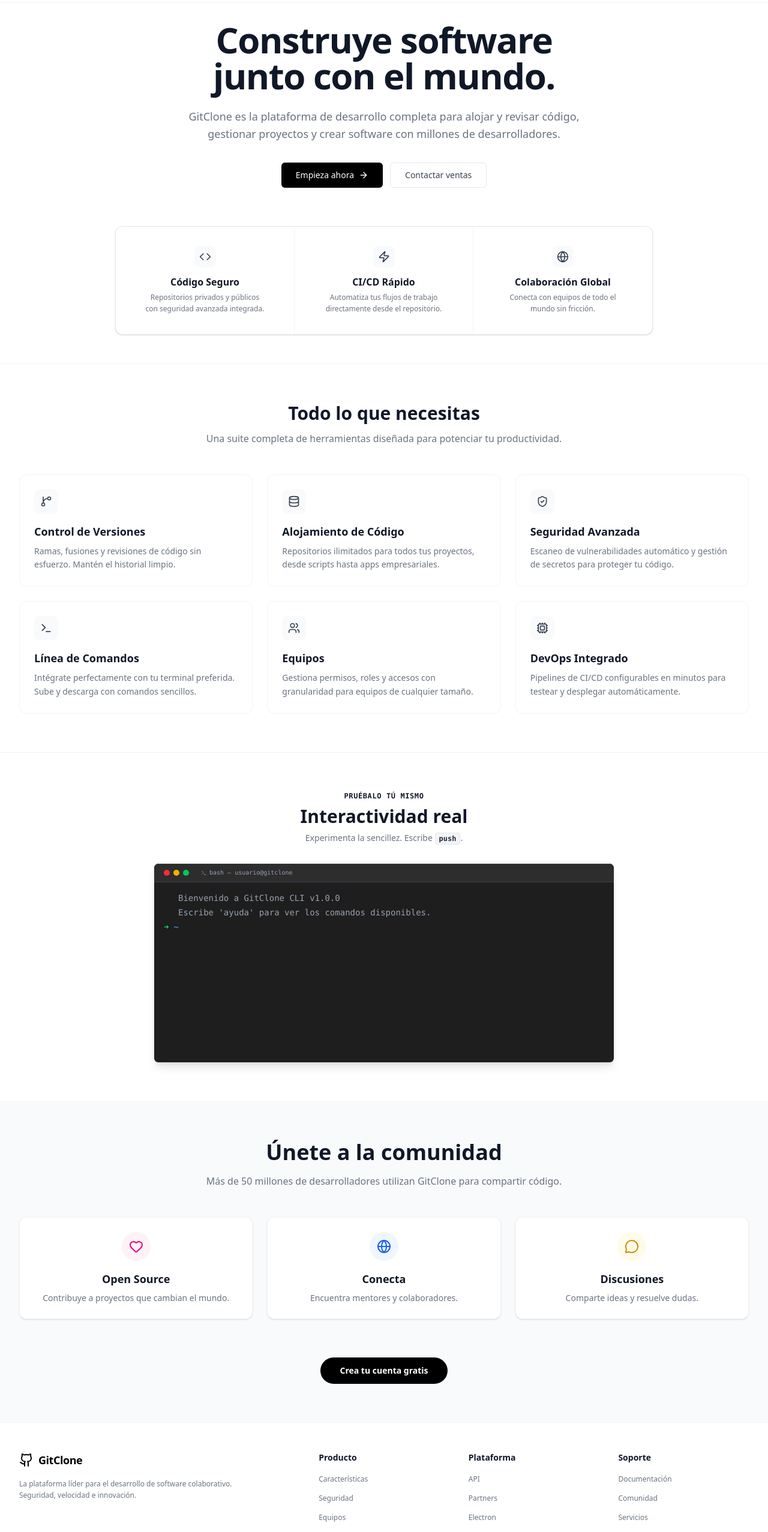
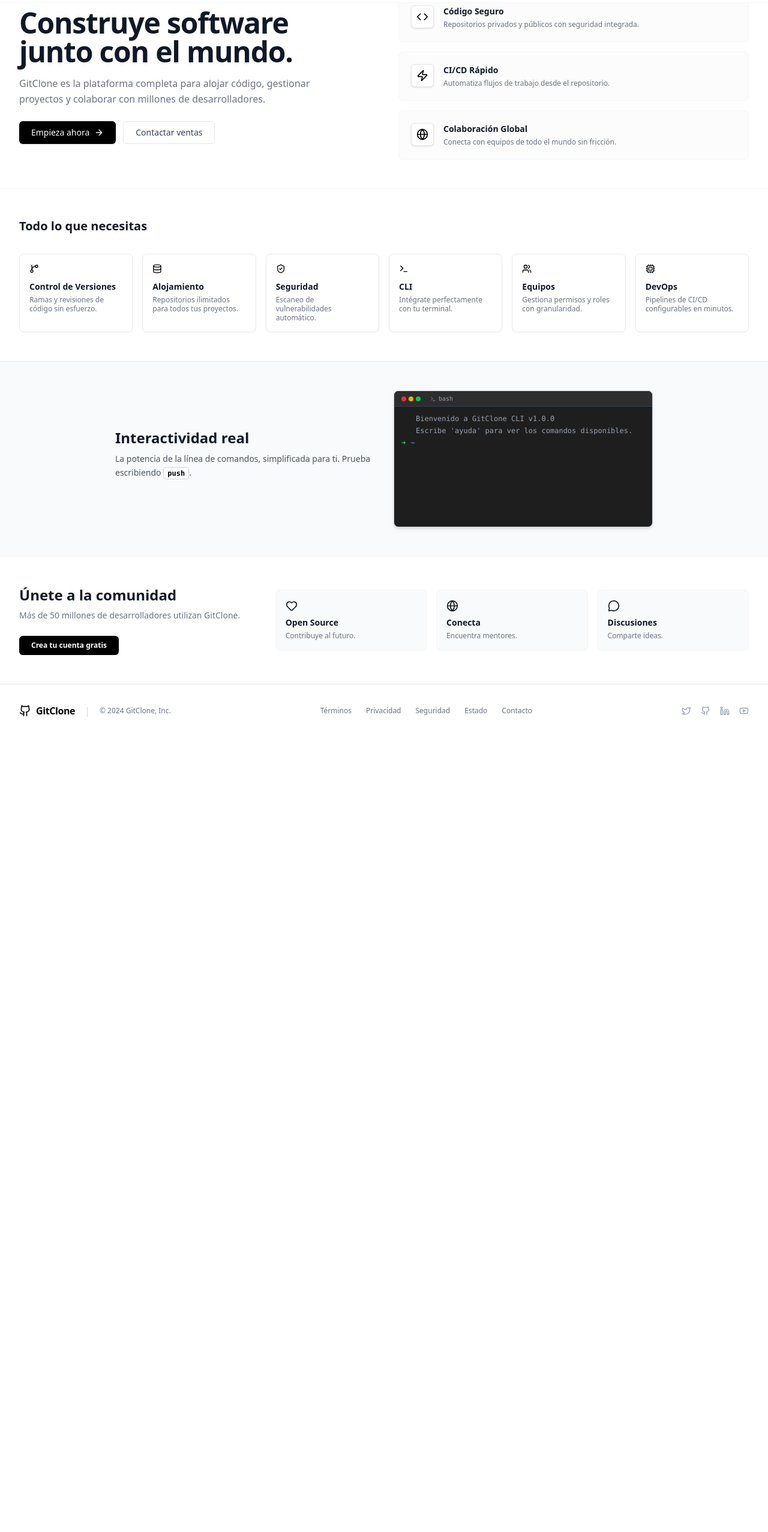
Before and after one commit to jaanque/githubclone, a React (Vite) app: page / in a window 1280 px wide. Shown: the part 60-2614 px from the top of the page at 60% size. After the commit the page ends 1289 px from the top, so only its background shows below. Built offline with nearby package versions, Linux system fonts and the light colour scheme.

Commit message:
refactor: Redesign for compact, modern aesthetic and fix initial scroll

```diff
--- a/src/components/Community.tsx
+++ b/src/components/Community.tsx
@@ -2,46 +2,37 @@ import { Heart, Globe, MessageCircle } from 'lucide-react';
 
 const Community = () => {
   return (
-    <section id="community" className="py-16 bg-gray-50 text-center border-t border-gray-100">
-      <div className="max-w-7xl mx-auto px-4 sm:px-6 lg:px-8">
-        <h2 className="text-2xl sm:text-4xl font-bold text-gray-900 mb-4">
-          Únete a la comunidad
-        </h2>
-        <p className="text-gray-500 text-base max-w-2xl mx-auto mb-12 font-light">
-          Más de 50 millones de desarrolladores utilizan GitClone para compartir código.
-        </p>
+    <section id="community" className="py-12 bg-white border-t border-gray-100">
+      <div className="max-w-7xl mx-auto px-4 sm:px-6 lg:px-8 flex flex-col md:flex-row items-center justify-between gap-8">
+        <div className="md:w-1/3">
+          <h2 className="text-2xl font-bold text-gray-900 mb-2">
+            Únete a la comunidad
+          </h2>
+          <p className="text-gray-500 text-sm font-light mb-6">
+            Más de 50 millones de desarrolladores utilizan GitClone.
+          </p>
+          <button className="px-5 py-2 bg-black text-white rounded-md font-bold text-xs hover:bg-gray-800 transition-colors cursor-pointer">
+            Crea tu cuenta gratis
+          </button>
+        </div>
 
-        <div className="grid grid-cols-1 md:grid-cols-3 gap-6">
-          <div className="flex flex-col items-center p-6 bg-white rounded-xl border border-gray-100 shadow-sm transition-all duration-300">
-            <div className="w-12 h-12 bg-pink-50 rounded-full flex items-center justify-center mb-4">
-              <Heart className="w-6 h-6 text-pink-600" />
-            </div>
-            <h3 className="text-lg font-bold text-gray-900 mb-2">Open Source</h3>
-            <p className="text-gray-500 text-sm">Contribuye a proyectos que cambian el mundo.</p>
+        <div className="md:w-2/3 grid grid-cols-1 sm:grid-cols-3 gap-4 w-full">
+          <div className="p-4 bg-gray-50 rounded-lg border border-gray-100">
+            <Heart className="w-5 h-5 text-gray-900 mb-2" />
+            <h3 className="text-sm font-bold text-gray-900">Open Source</h3>
+            <p className="text-gray-500 text-xs mt-1">Contribuye al futuro.</p>
           </div>
 
-          <div className="flex flex-col items-center p-6 bg-white rounded-xl border border-gray-100 shadow-sm transition-all duration-300">
-            <div className="w-12 h-12 bg-blue-50 rounded-full flex items-center justify-center mb-4">
-              <Globe className="w-6 h-6 text-blue-600" />
-            </div>
-            <h3 className="text-lg font-bold text-gray-900 mb-2">Conecta</h3>
-            <p className="text-gray-500 text-sm">Encuentra mentores y colaboradores.</p>
+          <div className="p-4 bg-gray-50 rounded-lg border border-gray-100">
+            <Globe className="w-5 h-5 text-gray-900 mb-2" />
+            <h3 className="text-sm font-bold text-gray-900">Conecta</h3>
+            <p className="text-gray-500 text-xs mt-1">Encuentra mentores.</p>
           </div>
 
-          <div className="flex flex-col items-center p-6 bg-white rounded-xl border border-gray-100 shadow-sm transition-all duration-300">
-            <div className="w-12 h-12 bg-yellow-50 rounded-full flex items-center justify-center mb-4">
-              <MessageCircle className="w-6 h-6 text-yellow-600" />
-            </div>
-            <h3 className="text-lg font-bold text-gray-900 mb-2">Discusiones</h3>
-            <p className="text-gray-500 text-sm">Comparte ideas y resuelve dudas.</p>
-          </div>
-        </div>
-
-        <div className="mt-16">
-          <div className="inline-block">
-            <button className="px-8 py-3 bg-black text-white rounded-full font-bold text-sm hover:bg-gray-800 transition-colors cursor-pointer">
-              Crea tu cuenta gratis
-            </button>
+          <div className="p-4 bg-gray-50 rounded-lg border border-gray-100">
+            <MessageCircle className="w-5 h-5 text-gray-900 mb-2" />
+            <h3 className="text-sm font-bold text-gray-900">Discusiones</h3>
+            <p className="text-gray-500 text-xs mt-1">Comparte ideas.</p>
           </div>
         </div>
       </div>
--- a/src/components/Features.tsx
+++ b/src/components/Features.tsx
@@ -2,59 +2,56 @@ import { GitBranch, Database, ShieldCheck, Terminal, Users, Cpu } from 'lucide-r
 
 const features = [
   {
-    icon: <GitBranch className="w-5 h-5 text-gray-700" />,
+    icon: <GitBranch className="w-4 h-4 text-black" />,
     title: "Control de Versiones",
-    description: "Ramas, fusiones y revisiones de código sin esfuerzo. Mantén el historial limpio."
+    description: "Ramas y revisiones de código sin esfuerzo."
   },
   {
-    icon: <Database className="w-5 h-5 text-gray-700" />,
-    title: "Alojamiento de Código",
-    description: "Repositorios ilimitados para todos tus proyectos, desde scripts hasta apps empresariales."
+    icon: <Database className="w-4 h-4 text-black" />,
+    title: "Alojamiento",
+    description: "Repositorios ilimitados para todos tus proyectos."
   },
   {
-    icon: <ShieldCheck className="w-5 h-5 text-gray-700" />,
-    title: "Seguridad Avanzada",
-    description: "Escaneo de vulnerabilidades automático y gestión de secretos para proteger tu código."
+    icon: <ShieldCheck className="w-4 h-4 text-black" />,
+    title: "Seguridad",
+    description: "Escaneo de vulnerabilidades automático."
   },
   {
-    icon: <Terminal className="w-5 h-5 text-gray-700" />,
-    title: "Línea de Comandos",
-    description: "Intégrate perfectamente con tu terminal preferida. Sube y descarga con comandos sencillos."
+    icon: <Terminal className="w-4 h-4 text-black" />,
+    title: "CLI",
+    description: "Intégrate perfectamente con tu terminal."
   },
   {
-    icon: <Users className="w-5 h-5 text-gray-700" />,
+    icon: <Users className="w-4 h-4 text-black" />,
     title: "Equipos",
-    description: "Gestiona permisos, roles y accesos con granularidad para equipos de cualquier tamaño."
+    description: "Gestiona permisos y roles con granularidad."
   },
   {
-    icon: <Cpu className="w-5 h-5 text-gray-700" />,
-    title: "DevOps Integrado",
-    description: "Pipelines de CI/CD configurables en minutos para testear y desplegar automáticamente."
+    icon: <Cpu className="w-4 h-4 text-black" />,
+    title: "DevOps",
+    description: "Pipelines de CI/CD configurables en minutos."
   }
 ];
 
 const Features = () => {
   return (
-    <section id="features" className="py-16 bg-white border-t border-gray-100">
+    <section id="features" className="py-12 bg-white">
       <div className="max-w-7xl mx-auto px-4 sm:px-6 lg:px-8">
-        <div className="text-center mb-12">
-          <h2 className="text-2xl sm:text-3xl font-bold text-gray-900 mb-3">Todo lo que necesitas</h2>
-          <p className="text-gray-500 max-w-2xl mx-auto text-base font-light">
-            Una suite completa de herramientas diseñada para potenciar tu productividad.
-          </p>
+        <div className="mb-8">
+          <h2 className="text-xl font-bold text-gray-900">Todo lo que necesitas</h2>
         </div>
 
-        <div className="grid grid-cols-1 md:grid-cols-2 lg:grid-cols-3 gap-6">
+        <div className="grid grid-cols-2 md:grid-cols-3 lg:grid-cols-6 gap-4">
           {features.map((feature, index) => (
             <div
               key={index}
-              className="p-6 rounded-xl bg-white border border-gray-100 hover:border-gray-300 transition-colors duration-200 group cursor-default"
+              className="p-4 rounded-lg bg-white border border-gray-200 hover:border-gray-400 transition-colors duration-200 group cursor-default"
             >
-              <div className="mb-4 bg-gray-50 w-10 h-10 rounded-lg flex items-center justify-center group-hover:bg-gray-100 transition-colors duration-200">
+              <div className="mb-3">
                 {feature.icon}
               </div>
-              <h3 className="text-lg font-bold text-gray-900 mb-2">{feature.title}</h3>
-              <p className="text-gray-500 text-sm leading-relaxed">
+              <h3 className="text-sm font-bold text-gray-900 mb-1">{feature.title}</h3>
+              <p className="text-gray-500 text-xs leading-tight">
                 {feature.description}
               </p>
             </div>
--- a/src/components/Footer.tsx
+++ b/src/components/Footer.tsx
@@ -2,56 +2,29 @@ import { Github, Twitter, Linkedin, Youtube } from 'lucide-react';
 
 const Footer = () => {
   return (
-    <footer className="bg-white border-t border-gray-100 pt-12 pb-8">
+    <footer className="bg-white border-t border-gray-200 py-8">
       <div className="max-w-7xl mx-auto px-4 sm:px-6 lg:px-8">
-        <div className="grid grid-cols-2 md:grid-cols-4 lg:grid-cols-5 gap-8 mb-12">
-          <div className="col-span-2 lg:col-span-2">
-            <div className="flex items-center mb-4 cursor-pointer">
-              <Github className="h-6 w-6 text-black" />
-              <span className="ml-2 text-lg font-bold text-black tracking-tight">GitClone</span>
+        <div className="flex flex-col md:flex-row justify-between items-center gap-4">
+          <div className="flex items-center gap-4">
+            <div className="flex items-center cursor-pointer">
+              <Github className="h-5 w-5 text-black" />
+              <span className="ml-2 text-base font-bold text-black tracking-tight">GitClone</span>
             </div>
-            <p className="text-gray-500 max-w-sm text-xs leading-relaxed">
-              La plataforma líder para el desarrollo de software colaborativo.
-              Seguridad, velocidad e innovación.
+            <span className="text-gray-300">|</span>
+            <p className="text-gray-500 text-xs">
+              © 2024 GitClone, Inc.
             </p>
           </div>
 
-          <div>
-            <h4 className="text-gray-900 font-bold mb-3 text-sm">Producto</h4>
-            <ul className="space-y-2">
-              <li><a href="#" className="text-gray-500 hover:text-black transition-colors cursor-pointer text-xs">Características</a></li>
-              <li><a href="#" className="text-gray-500 hover:text-black transition-colors cursor-pointer text-xs">Seguridad</a></li>
-              <li><a href="#" className="text-gray-500 hover:text-black transition-colors cursor-pointer text-xs">Equipos</a></li>
-              <li><a href="#" className="text-gray-500 hover:text-black transition-colors cursor-pointer text-xs">Empresas</a></li>
-            </ul>
+          <div className="flex gap-6 text-xs text-gray-500">
+            <a href="#" className="hover:text-black transition-colors cursor-pointer">Términos</a>
+            <a href="#" className="hover:text-black transition-colors cursor-pointer">Privacidad</a>
+            <a href="#" className="hover:text-black transition-colors cursor-pointer">Seguridad</a>
+            <a href="#" className="hover:text-black transition-colors cursor-pointer">Estado</a>
+            <a href="#" className="hover:text-black transition-colors cursor-pointer">Contacto</a>
           </div>
 
-          <div>
-            <h4 className="text-gray-900 font-bold mb-3 text-sm">Plataforma</h4>
-            <ul className="space-y-2">
-              <li><a href="#" className="text-gray-500 hover:text-black transition-colors cursor-pointer text-xs">API</a></li>
-              <li><a href="#" className="text-gray-500 hover:text-black transition-colors cursor-pointer text-xs">Partners</a></li>
-              <li><a href="#" className="text-gray-500 hover:text-black transition-colors cursor-pointer text-xs">Electron</a></li>
-              <li><a href="#" className="text-gray-500 hover:text-black transition-colors cursor-pointer text-xs">Desktop</a></li>
-            </ul>
-          </div>
-
-          <div>
-            <h4 className="text-gray-900 font-bold mb-3 text-sm">Soporte</h4>
-            <ul className="space-y-2">
-              <li><a href="#" className="text-gray-500 hover:text-black transition-colors cursor-pointer text-xs">Documentación</a></li>
-              <li><a href="#" className="text-gray-500 hover:text-black transition-colors cursor-pointer text-xs">Comunidad</a></li>
-              <li><a href="#" className="text-gray-500 hover:text-black transition-colors cursor-pointer text-xs">Servicios</a></li>
-              <li><a href="#" className="text-gray-500 hover:text-black transition-colors cursor-pointer text-xs">Estado</a></li>
-            </ul>
-          </div>
-        </div>
-
-        <div className="border-t border-gray-100 pt-8 flex flex-col md:flex-row justify-between items-center">
-          <p className="text-gray-400 text-xs mb-4 md:mb-0">
-            © 2024 GitClone, Inc.
-          </p>
-          <div className="flex space-x-6">
+          <div className="flex space-x-4">
             <a href="#" className="text-gray-400 hover:text-black transition-colors cursor-pointer">
               <Twitter className="h-4 w-4" />
             </a>
--- a/src/components/Hero.tsx
+++ b/src/components/Hero.tsx
@@ -2,52 +2,62 @@ import { Code, Zap, Globe, ArrowRight } from 'lucide-react';
 
 const Hero = () => {
   return (
-    <div className="relative pt-24 pb-12 bg-white overflow-hidden">
-      <div className="relative z-10 max-w-7xl mx-auto px-4 sm:px-6 lg:px-8 text-center">
-        <h1 className="text-4xl sm:text-6xl font-bold tracking-tight text-gray-900 mb-6">
+    <div className="relative pt-12 pb-12 bg-white overflow-hidden border-b border-gray-100">
+      <div className="max-w-7xl mx-auto px-4 sm:px-6 lg:px-8">
+        <div className="grid grid-cols-1 md:grid-cols-2 gap-12 items-center">
+          {/* Left Column: Text */}
+          <div className="text-left">
+            <h1 className="text-3xl sm:text-5xl font-bold tracking-tight text-gray-900 mb-4">
               Construye software <br />
               <span className="text-gray-900">
                 junto con el mundo.
               </span>
             </h1>
 
-        <p className="mt-4 text-lg text-gray-500 max-w-2xl mx-auto mb-8 leading-relaxed font-light">
-          GitClone es la plataforma de desarrollo completa para alojar y revisar código,
-          gestionar proyectos y crear software con millones de desarrolladores.
+            <p className="text-base text-gray-500 mb-6 leading-relaxed font-light max-w-lg">
+              GitClone es la plataforma completa para alojar código, gestionar proyectos y colaborar con millones de desarrolladores.
             </p>
 
-        <div className="flex flex-col sm:flex-row justify-center gap-3">
-          <button className="bg-black text-white px-6 py-2.5 rounded-md font-medium text-sm hover:bg-gray-800 transition-colors flex items-center justify-center gap-2 cursor-pointer">
+            <div className="flex flex-row gap-3">
+              <button className="bg-black text-white px-5 py-2 rounded-md font-medium text-sm hover:bg-gray-800 transition-colors flex items-center justify-center gap-2 cursor-pointer shadow-sm">
                 Empieza ahora <ArrowRight className="w-4 h-4" />
               </button>
-          <button className="bg-white border border-gray-200 text-gray-700 px-6 py-2.5 rounded-md font-medium text-sm hover:border-gray-400 hover:text-black transition-colors cursor-pointer">
+              <button className="bg-white border border-gray-200 text-gray-700 px-5 py-2 rounded-md font-medium text-sm hover:border-gray-400 hover:text-black transition-colors cursor-pointer">
                 Contactar ventas
               </button>
             </div>
+          </div>
 
-        {/* Visual Element / Grid */}
-        <div className="mt-16 relative mx-auto max-w-4xl border border-gray-200 rounded-xl bg-white overflow-hidden shadow-sm">
-          <div className="grid grid-cols-1 md:grid-cols-3 divide-y md:divide-y-0 md:divide-x divide-gray-100">
-            <div className="p-8 flex flex-col items-center">
-              <div className="p-2 bg-gray-50 rounded-lg mb-3">
-                <Code className="w-5 h-5 text-gray-700" />
+          {/* Right Column: Compact Grid Visual */}
+          <div className="relative">
+            <div className="grid grid-cols-1 gap-4">
+               <div className="p-5 flex items-start gap-4 rounded-lg border border-gray-100 bg-gray-50/50">
+                  <div className="p-2 bg-white border border-gray-200 rounded-md shadow-sm">
+                    <Code className="w-5 h-5 text-black" />
                   </div>
-              <h3 className="text-base font-bold text-gray-900 mb-1">Código Seguro</h3>
-              <p className="text-gray-500 text-xs leading-relaxed max-w-[200px]">Repositorios privados y públicos con seguridad avanzada integrada.</p>
+                  <div>
+                    <h3 className="text-sm font-bold text-gray-900">Código Seguro</h3>
+                    <p className="text-gray-500 text-xs mt-1">Repositorios privados y públicos con seguridad integrada.</p>
                   </div>
-            <div className="p-8 flex flex-col items-center">
-              <div className="p-2 bg-gray-50 rounded-lg mb-3">
-                <Zap className="w-5 h-5 text-gray-700" />
                </div>
-              <h3 className="text-base font-bold text-gray-900 mb-1">CI/CD Rápido</h3>
-              <p className="text-gray-500 text-xs leading-relaxed max-w-[200px]">Automatiza tus flujos de trabajo directamente desde el repositorio.</p>
+               <div className="p-5 flex items-start gap-4 rounded-lg border border-gray-100 bg-gray-50/50">
+                  <div className="p-2 bg-white border border-gray-200 rounded-md shadow-sm">
+                    <Zap className="w-5 h-5 text-black" />
                   </div>
-            <div className="p-8 flex flex-col items-center">
-              <div className="p-2 bg-gray-50 rounded-lg mb-3">
-                <Globe className="w-5 h-5 text-gray-700" />
+                  <div>
+                    <h3 className="text-sm font-bold text-gray-900">CI/CD Rápido</h3>
+                    <p className="text-gray-500 text-xs mt-1">Automatiza flujos de trabajo desde el repositorio.</p>
                   </div>
-              <h3 className="text-base font-bold text-gray-900 mb-1">Colaboración Global</h3>
-              <p className="text-gray-500 text-xs leading-relaxed max-w-[200px]">Conecta con equipos de todo el mundo sin fricción.</p>
+               </div>
+               <div className="p-5 flex items-start gap-4 rounded-lg border border-gray-100 bg-gray-50/50">
+                  <div className="p-2 bg-white border border-gray-200 rounded-md shadow-sm">
+                    <Globe className="w-5 h-5 text-black" />
+                  </div>
+                  <div>
+                    <h3 className="text-sm font-bold text-gray-900">Colaboración Global</h3>
+                    <p className="text-gray-500 text-xs mt-1">Conecta con equipos de todo el mundo sin fricción.</p>
+                  </div>
+               </div>
             </div>
           </div>
         </div>
--- a/src/components/InteractiveTerminal.tsx
+++ b/src/components/InteractiveTerminal.tsx
@@ -8,8 +8,13 @@ const InteractiveTerminal = () => {
   ]);
   const [input, setInput] = useState('');
   const bottomRef = useRef<HTMLDivElement>(null);
+  const isFirstRender = useRef(true);
 
   useEffect(() => {
+    if (isFirstRender.current) {
+      isFirstRender.current = false;
+      return;
+    }
     bottomRef.current?.scrollIntoView({ behavior: 'smooth' });
   }, [history]);
 
@@ -46,27 +51,29 @@ const InteractiveTerminal = () => {
   };
 
   return (
-    <section className="py-16 bg-white flex justify-center px-4 border-t border-gray-100">
-      <div className="max-w-3xl w-full">
-        <div className="text-center mb-8">
-            <span className="text-gray-900 font-mono text-xs tracking-wider uppercase mb-2 block font-bold">Pruébalo tú mismo</span>
-            <h2 className="text-2xl sm:text-3xl font-bold text-gray-900 mb-2">Interactividad real</h2>
-            <p className="text-gray-500 font-light text-sm">Experimenta la sencillez. Escribe <code className="bg-gray-100 px-1.5 py-0.5 rounded text-gray-800 text-xs font-semibold border border-gray-200">push</code>.</p>
+    <section className="py-12 bg-gray-50 flex justify-center px-4 border-t border-gray-200">
+      <div className="max-w-4xl w-full grid grid-cols-1 md:grid-cols-2 gap-8 items-center">
+        <div className="text-left">
+            <h2 className="text-xl sm:text-2xl font-bold text-gray-900 mb-2">Interactividad real</h2>
+            <p className="text-gray-600 font-light text-sm leading-relaxed mb-4">
+              La potencia de la línea de comandos, simplificada para ti.
+              Prueba escribiendo <code className="bg-white px-1.5 py-0.5 rounded text-black text-xs font-bold border border-gray-300">push</code>.
+            </p>
         </div>
 
-        <div className="bg-[#1e1e1e] rounded-lg shadow-lg overflow-hidden border border-gray-200 font-mono text-xs sm:text-sm">
-          <div className="bg-[#2d2d2d] px-4 py-2 flex items-center gap-2 border-b border-gray-700">
-            <div className="flex gap-1.5">
-              <div className="w-2.5 h-2.5 rounded-full bg-red-500"></div>
-              <div className="w-2.5 h-2.5 rounded-full bg-yellow-500"></div>
-              <div className="w-2.5 h-2.5 rounded-full bg-green-500"></div>
+        <div className="bg-[#1e1e1e] rounded-lg shadow-md overflow-hidden border border-gray-300 font-mono text-xs">
+          <div className="bg-[#2d2d2d] px-3 py-1.5 flex items-center gap-2 border-b border-gray-700">
+            <div className="flex gap-1">
+              <div className="w-2 h-2 rounded-full bg-red-500"></div>
+              <div className="w-2 h-2 rounded-full bg-yellow-500"></div>
+              <div className="w-2 h-2 rounded-full bg-green-500"></div>
             </div>
-            <div className="ml-3 text-gray-400 text-[10px] flex items-center gap-1">
-              <Terminal size={10} /> bash — usuario@gitclone
+            <div className="ml-2 text-gray-400 text-[10px] flex items-center gap-1">
+              <Terminal size={10} /> bash
             </div>
           </div>
 
-          <div className="p-4 h-[300px] overflow-y-auto text-gray-300 cursor-text" onClick={() => document.getElementById('terminal-input')?.focus()}>
+          <div className="p-3 h-[200px] overflow-y-auto text-gray-300 cursor-text" onClick={() => document.getElementById('terminal-input')?.focus()}>
             {history.map((entry, i) => (
               <div key={i} className="mb-1 whitespace-pre-wrap">
                 {entry.type === 'input' ? (
```
Lines whose indentation alone changed are shown as unchanged.
